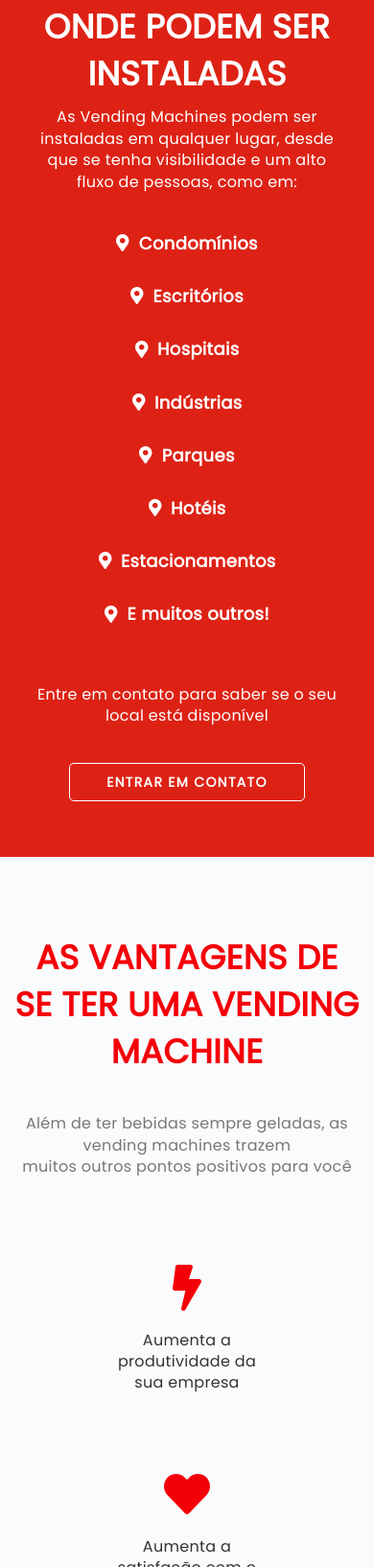
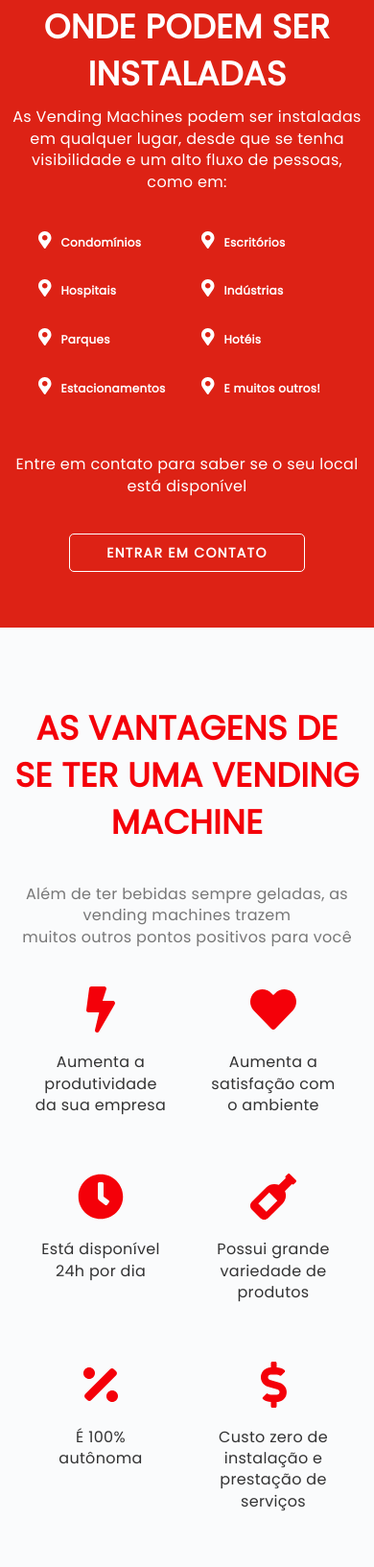
Before and after one commit to enricorobazza/nzlog, a Gatsby site: page / in a window 390 px wide. Shown: the part 2933-4566 px from the top of the page at 96% size. Built offline with nearby package versions, Linux system fonts and the light colour scheme; Gatsby itself is replaced by a stand-in of ours.

Commit message:
2 layer on mobile

```diff
--- a/src/components/Advantages/advantages.module.scss
+++ b/src/components/Advantages/advantages.module.scss
@@ -101,10 +101,14 @@
 
 @media only screen and (max-width: $xs) {
   .advantagesContainer {
-    width: 60%;
+    width: 100%;
+    margin-top: 20px;
   }
   .title {
     width: 100%;
+  }
+  .advantage {
+    margin-bottom: 20px;
   }
 }
 
--- a/src/components/Advantages/index.js
+++ b/src/components/Advantages/index.js
@@ -49,7 +49,7 @@ const Advantages = ({setAdvantagesRef}) => {
         {advantages.map((advantage, index) => {
           return (
             <div
-              className={`${styles.advantage} col-4 col-xl-4 col-lg-4 col-md-6 col-xs-6 col-xs-12 col-xxs-12`}
+              className={`${styles.advantage} col-4 col-xl-4 col-lg-4 col-md-6 col-xs-6 col-xs-6 col-xxs-12`}
               key={index}
             >
               <FontAwesomeIcon
--- a/src/components/Establishments/establishments.module.scss
+++ b/src/components/Establishments/establishments.module.scss
@@ -105,7 +105,20 @@
 }
 
 @media only screen and (max-width: $sm) {
+  .establishment {
+    font-size: 14px;
+    text-align: left;
+  }
+  .establishmentsContainer {
+    padding-left: 30px;
+  }
+  .wrapper {
+    padding: 70px 10px 70px 10px;
+  }
 }
 
 @media only screen and (max-width: $xs) {
+  .establishment {
+    font-size: 12px;
+  }
 }
--- a/src/components/Establishments/index.js
+++ b/src/components/Establishments/index.js
@@ -49,7 +49,7 @@ const Establishments = ({setEstablishmentsRef}) => {
             {establishments.map((establishment, index) => {
               return (
                 <div
-                  className={`${styles.establishment} col-4 col-xl-6 col-lg-6 col-md-4 col-xs-4 col-xs-12 col-xxs-12`}
+                  className={`${styles.establishment} col-4 col-xl-6 col-lg-6 col-md-4 col-xs-4 col-xs-6 col-xxs-6`}
                   key={index}
                 >
                   <FontAwesomeIcon
--- a/src/components/Places/index.js
+++ b/src/components/Places/index.js
@@ -72,7 +72,7 @@ const Places = ({setPlacesRef}) => {
           return (
             <div
               key={index}
-              className={`${styles.place} col-4 col-xl-4 col-lg-6 col-md-12 col-xs-12 col-xs-12 col-xxs-12`}
+              className={`${styles.place} col-4 col-xl-4 col-lg-6 col-md-6 col-xs-6 col-xs-6 col-xxs-12`}
             >
               <div className={styles.placeTitle}>{place.title}</div>
               <div style={{ padding: place.padding }}>
--- a/src/components/Places/places.module.scss
+++ b/src/components/Places/places.module.scss
@@ -26,6 +26,10 @@
 // .placesContainer {
 //   display: flex;
 // }
+
+.placesContainer {
+  margin-top: 30px;
+}
 
 .place {
   padding: 100px;
@@ -88,7 +92,7 @@
   }
 
   .place {
-    padding: 120px;
+    padding: 60px;
   }
 }
 
@@ -104,11 +108,11 @@
   // }
 
   .place {
-    padding: 80px;
+    padding: 40px;
   }
 
   .wrapper {
-    padding: 80px 15px 80px 15px;
+    padding: 50px 15px 50px 15px;
   }
 }
 
@@ -120,7 +124,7 @@
   //   width: 100%;
   // }
   .place {
-    padding: 50px;
+    padding: 20px;
   }
 }
 
```
